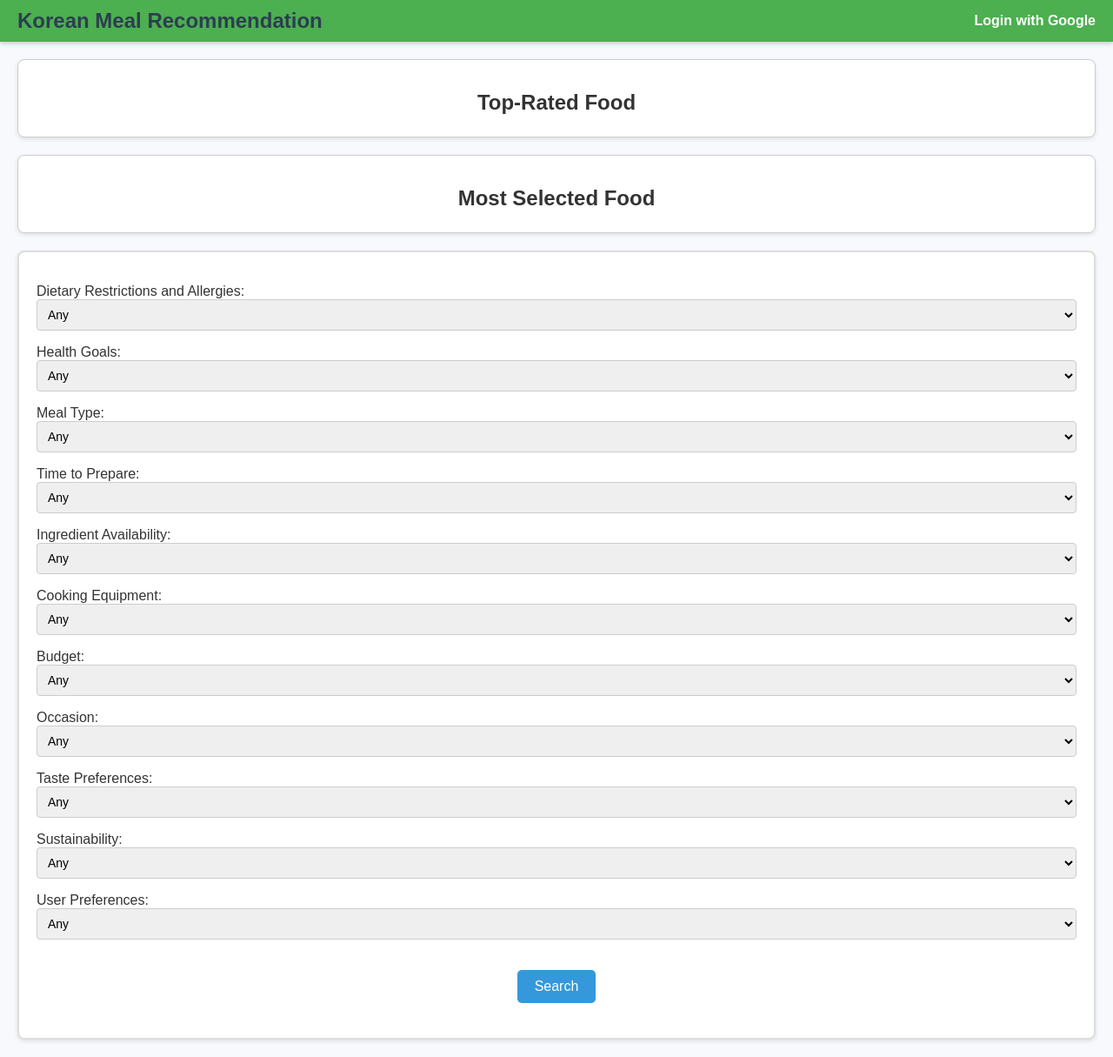
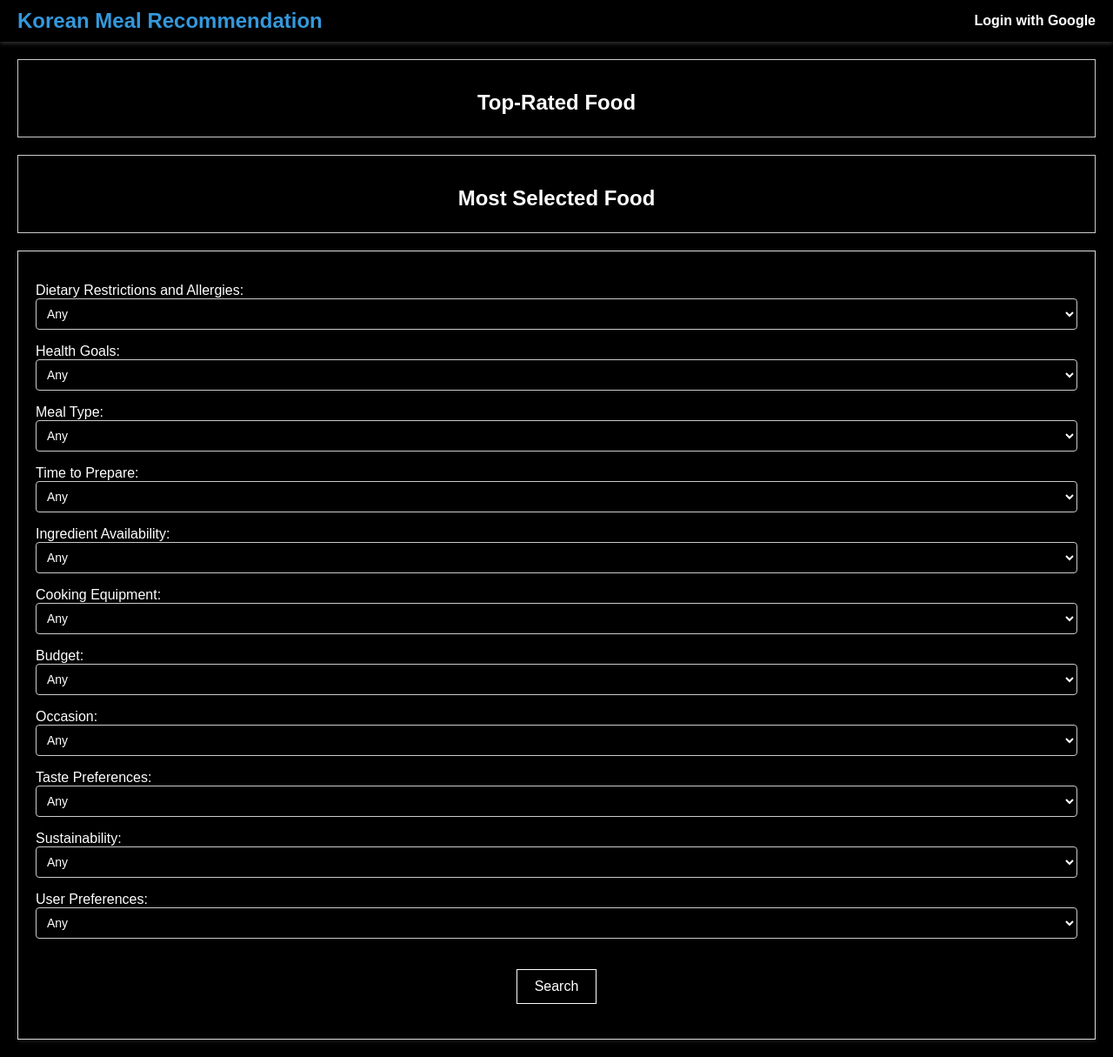
Before and after one commit to lucakim27/mykoreandish, a Flask app: page / in a window 1280 px wide. Shown: the whole page at 87% size. Run offline with Flask 3, Linux system fonts and the light colour scheme; data that the repository does not hold is empty.

Commit message:
Update theme

```diff
--- a/static/css/style.css
+++ b/static/css/style.css
@@ -2,24 +2,24 @@ body {
     font-family: 'Arial', sans-serif;
     margin: 0;
     padding: 0;
-    background-color: #f7f9fc;
-    color: #333;
+    background-color: #000000;
+    color: #ffffff;
 }
 
 h1 {
     margin: 0;
     font-size: 24px;
-    color: #2c3e50;
+    color: #3498db;
 }
 
 #topBar {
-    background-color: #4CAF50;
+    background-color: #000000;
     color: white;
     padding: 10px 20px;
     display: flex;
     justify-content: space-between;
     align-items: center;
-    box-shadow: 0px 2px 5px rgba(0, 0, 0, 0.2);
+    box-shadow: 0px 2px 5px rgba(255, 255, 255, 0.2);
 }
 
 .auth-links {
@@ -47,10 +47,9 @@ h1 {
     max-width: 100%; /* Match the width of top-foods */
     margin: 20px;
     padding: 20px;
-    background-color: white;
-    border: 2px solid #ddd;
-    border-radius: 8px;
-    box-shadow: 0 2px 5px rgba(0, 0, 0, 0.1);
+    background-color: rgb(0, 0, 0);
+    border: 1px solid #ddd;
+    box-shadow: 0 2px 5px rgba(255, 255, 255, 0.1);
     display: flex;
     flex-direction: column;
     justify-content: space-between;
@@ -66,6 +65,8 @@ h1 {
     font-size: 14px;
     border: 1px solid #ccc;
     border-radius: 4px;
+    background-color: black;
+    color: white;
 }
 
 #buttonBox {
@@ -74,12 +75,11 @@ h1 {
 }
 
 #buttonBox button, #buttonBox .button {
-    background-color: #3498db;
+    background-color: #000000;
     color: white;
-    border: none;
+    border: 1px solid white;
     padding: 10px 20px;
     font-size: 16px;
-    border-radius: 5px;
     cursor: pointer;
     transition: background-color 0.3s;
 }
@@ -500,16 +456,16 @@ h1 {
     /* display: flex; */
     justify-content: space-between; /* Space out the sections */
     align-items: stretch; /* Ensure both sections have the same height */
-    background-color: #f7f9fc; /* Light background */
+    background-color: #000000; /* Light background */
     margin: 20px;
+    border-radius: 8px;
 }
 
 .top-foods section {
     flex: 1; /* Make each section take equal space */
     margin-top: 20px; /* Add some space between the sections */
     border: 1px solid #ccc; /* Optional: border around each section */
-    border-radius: 8px;
-    background-color: #fff; /* White background for sections */
+    background-color: #000000; /* White background for sections */
     padding: 15px;
     box-shadow: 0 2px 5px rgba(0, 0, 0, 0.1); /* Subtle shadow */
 }
@@ -517,7 +473,6 @@ h1 {
 .top-foods section h2 {
     text-align: center; /* Center-align section headers */
     font-size: 1.5em;
-    color: #333;
     margin-bottom: 10px;
 }
 
--- a/templates/history.html
+++ b/templates/history.html
@@ -7,7 +7,7 @@
         <ul>
         {% for item in items %}
             <li>
-                <span>{{ item.dish_name }} - {{ item.timestamp.strftime('%Y-%m-%d %H:%M:%S') }}</span>
+                <span><strong>{{ item.dish_name }}</strong> - {{ item.timestamp.strftime('%Y-%m-%d %H:%M:%S') }}</span>
                 <div class="rate-delete-container">
                     <!-- Rating Form -->
                     <form method="POST" action="{{ url_for('rate_dish') }}" style="display:inline;">
```
Also changed, not shown: other parts of static/css/style.css (+17 -73 lines), readme.md.
